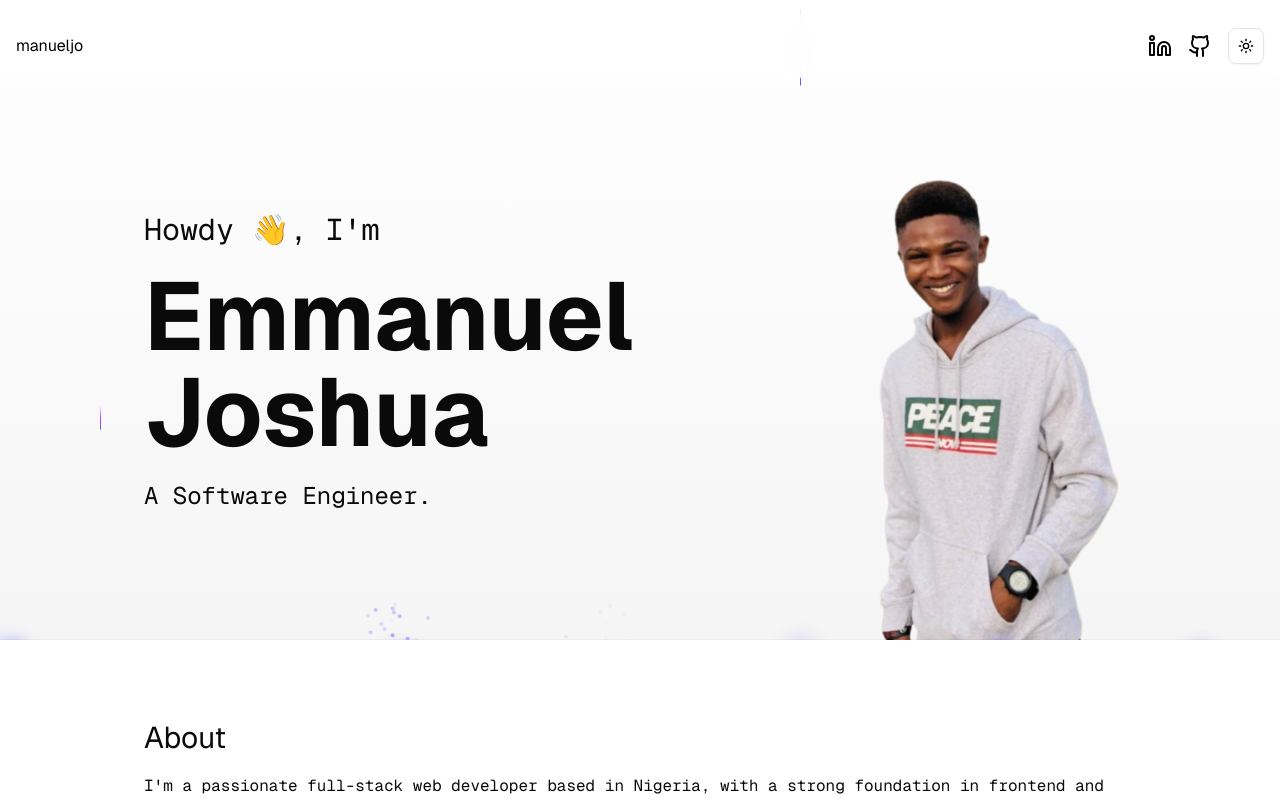
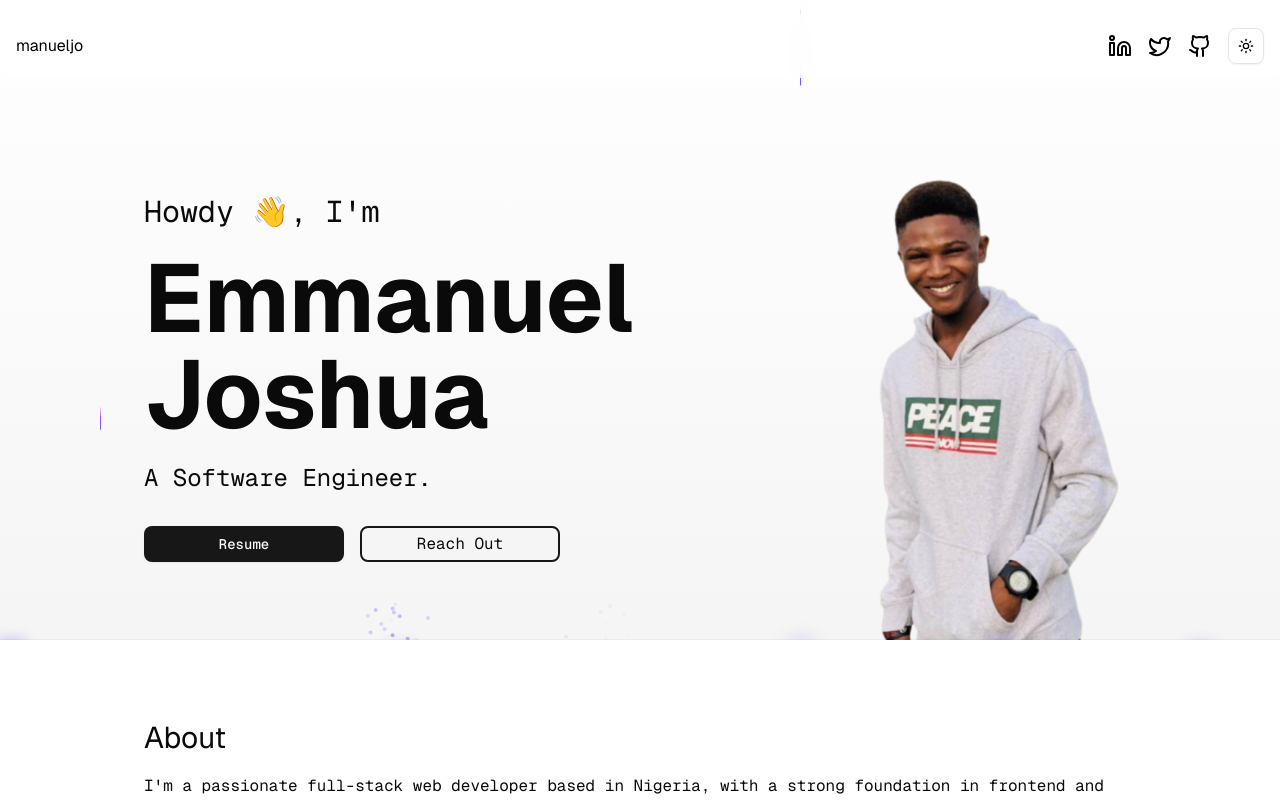
Before and after one commit to manueljo/next-portfolio, a Next.js app: page / in a window 1280 px wide. Shown: the top 800 px of the page. Built offline with nearby package versions, Linux system fonts and the light colour scheme.

Commit message:
Add social links

```diff
--- a/app/page.js
+++ b/app/page.js
@@ -8,6 +8,8 @@ import { Experience } from "@/components/experience";
 import Projects from "@/components/projects";
 import Footer from "@/components/footer";
 import Navbar from "@/components/navbar";
+import { Button } from "@/components/ui/button";
+import Link from "next/link";
 
 export default function Home() {
   return (
@@ -19,6 +21,10 @@ export default function Home() {
           <h6 className="text-3xl mt-5 mb-5 font-mono">Howdy 👋, I&apos;m</h6>
           <h1 className="lg:text-8xl md:text-6xl text-5xl font-sans font-bold mb-5">Emmanuel<br />Joshua</h1>
           <h3 className="text-2xl  mb-8 font-mono">A Software Engineer.</h3>
+          <div className="flex gap-4">
+            <Button className={"w-[200px] font-mono"}>Resume</Button>
+            <Link href={""} className={"w-[200px] font-mono bg-accent text-foreground border-2 border-accent-foreground flex items-center justify-center rounded-md"}>Reach Out</Link>
+          </div>
         </div>
         <div className="relative w-[300px] self-end flex flex-col justify-end">
           <Image src={hero} alt="Portfolio hero image" />
--- a/components/navbar.jsx
+++ b/components/navbar.jsx
@@ -1,4 +1,4 @@
-import { Github, Icon, Linkedin } from "lucide-react"
+import { Github, Icon, Linkedin, Twitter } from "lucide-react"
 import { ModeToggle } from "./mode-toggle"
 import Link from "next/link"
 
@@ -9,8 +9,9 @@ const Navbar = () => {
             <h2 className="">manueljo</h2>
         </div>
         <nav className="flex justify-end items-center gap-4">
-            <Link href="github.com" className="text-sm"><Linkedin/></Link>
-            <Link href="github.com" className="text-sm"><Github/></Link>
+            <Link href="https://www.linkedin.com/in/emmanuel-joshua-okon/" target="_blank" className="text-sm"><Linkedin/></Link>
+            <Link href="https://twitter.com/ejo_manuel" target="_blank" className="text-sm"><Twitter/></Link>
+            <Link href="https://github.com/manueljo" target="_blank" className="text-sm"><Github/></Link>
             <ModeToggle />
         </nav>
     </header>
```
